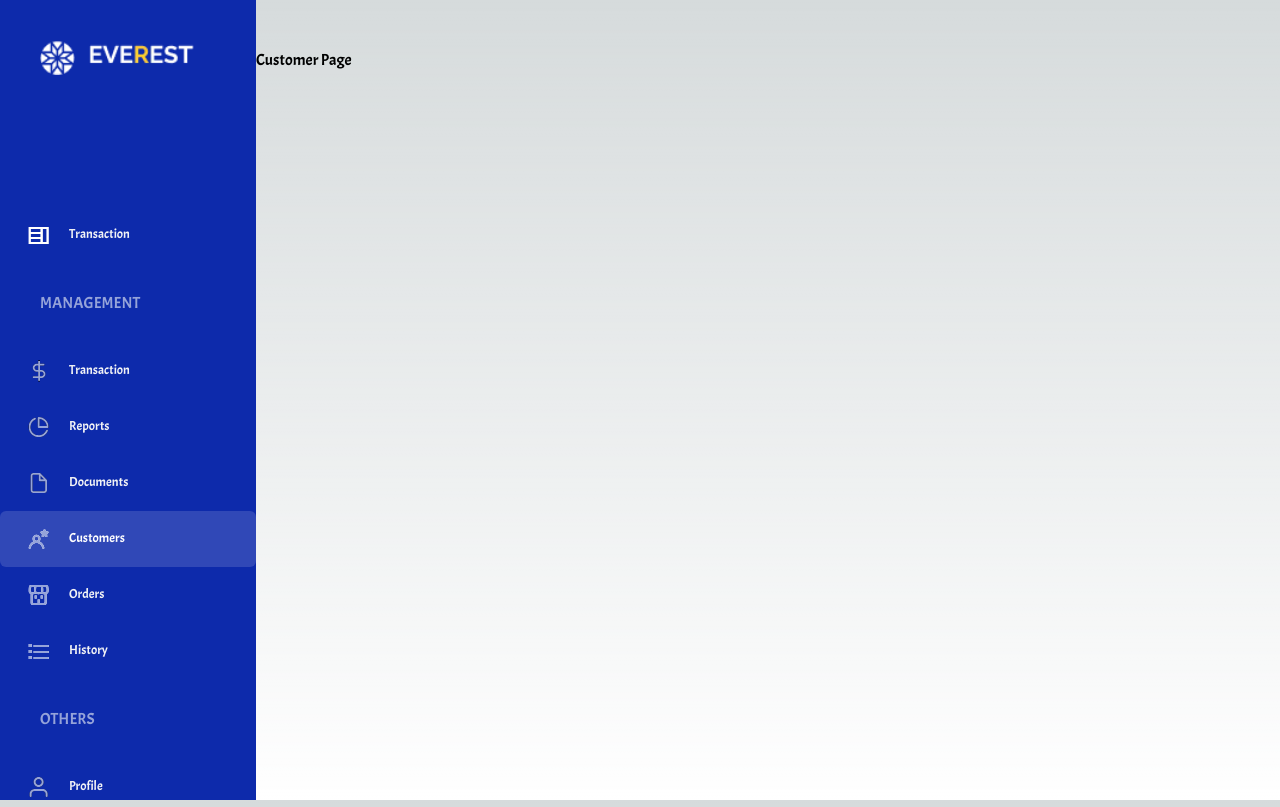
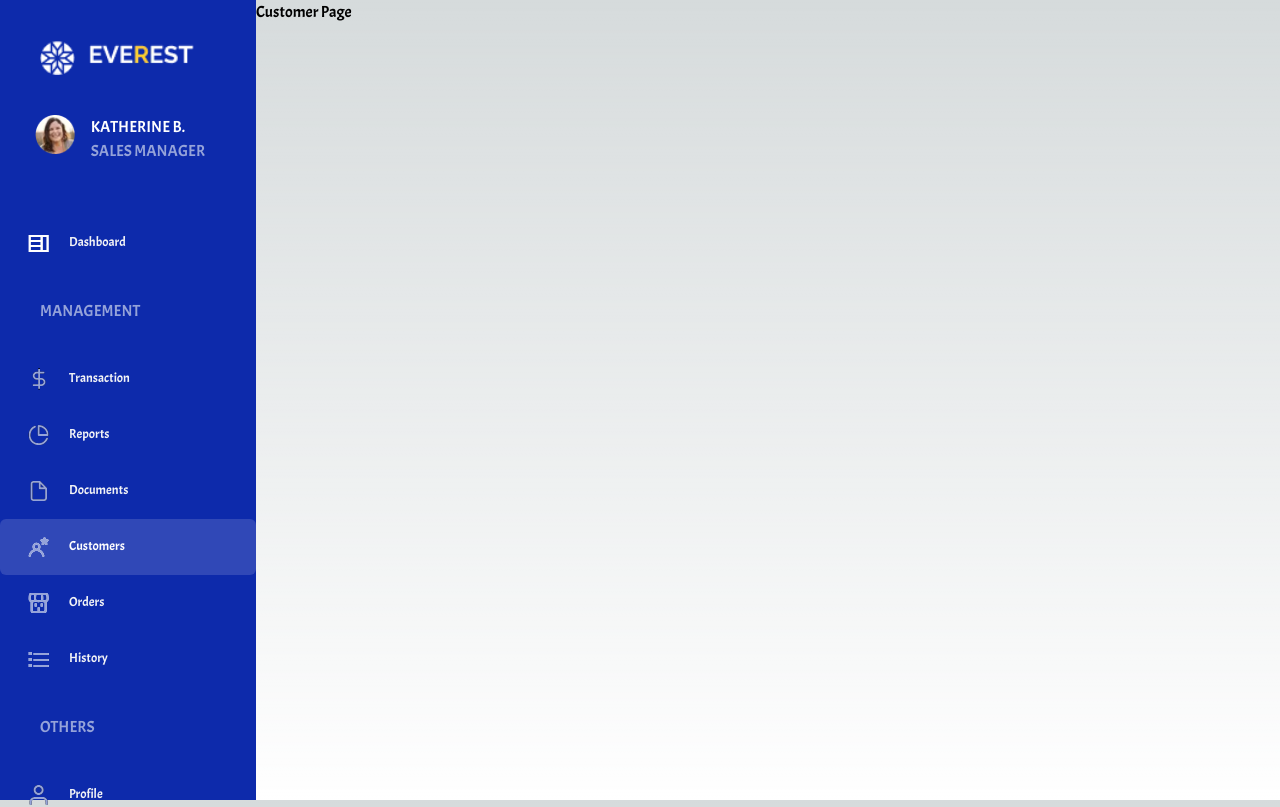
Before and after one commit to Tiennd0502/TestNext, a Next.js app: page /customer in a window 1280 px wide. Shown: the top 807 px of the page. Built offline with nearby package versions, Linux system fonts and the light colour scheme.

Commit message:
Update ui sidebar

```diff
--- a/package.json
+++ b/package.json
@@ -10,6 +10,7 @@
     "prepare": "husky"
   },
   "dependencies": {
+    "clsx": "^2.1.0",
     "next": "14.1.4",
     "react": "^18",
     "react-dom": "^18"
--- /dev/null
+++ b/src/app/(dashboard)/customer/loading.tsx
@@ -0,0 +1,3 @@
+export default function Loading() {
+  return <> Loading.... </>;
+}
--- a/src/app/(dashboard)/layout.tsx
+++ /dev/null
@@ -1,14 +0,0 @@
-import { SideNav } from "@/app/ui/components";
-
-const Layout = ({ children }: { children: React.ReactNode }) => {
-  return (
-    <div className="flex h-screen flex-col md:flex-row ">
-      <div className="w-full flex-none md:w-64 bg-bgNavColor">
-        <SideNav />
-      </div>
-      <div className="flex-grow w-pageScreen py-12">{children}</div>
-    </div>
-  );
-};
-
-export default Layout;
--- a/src/app/layout.tsx
+++ b/src/app/layout.tsx
@@ -1,6 +1,7 @@
 import type { Metadata } from "next";
 import "@/app/globals.css";
 import { acme } from "@/app/ui/fonts";
+import { SideBar } from "@/app/ui/components";
 
 export const metadata: Metadata = {
   title: "Create Next App",
@@ -14,7 +15,14 @@ export default function RootLayout({
 }>) {
   return (
     <html lang="en">
-      <body className={`${acme} antialiased`}>{children}</body>
+      <body className={`${acme} antialiased`}>
+        <div className="flex h-screen flex-col md:flex-row ">
+          <div className="w-full flex-none md:w-64 bg-bgNavColor">
+            <SideBar />
+          </div>
+          <div className="flex-grow w-pageScreen ">{children}</div>
+        </div>
+      </body>
     </html>
   );
 }
--- a/src/app/lib/constants/sidebar.ts
+++ b/src/app/lib/constants/sidebar.ts
@@ -20,7 +20,7 @@ export const SIDE_BAR = [
     name: "",
     subNav: [
       {
-        name: "Transaction",
+        name: "Dashboard",
         href: ROUTES.DASHBOARD,
         icon: DashboardIcon,
       },
--- a/src/app/page.tsx
+++ b/src/app/page.tsx
@@ -6,8 +6,7 @@ export default function Home() {
           Get started by editing&nbsp;
           <code className="font-mono font-bold">src/app/page.tsx</code>
         </p>
-      </div>
-
+       </div>
     </main>
   );
 }
--- /dev/null
+++ b/src/app/ui/components/SideBar/index.tsx
@@ -0,0 +1,32 @@
+// Components
+import Link from "next/link";
+import Image from "next/image";
+import NavLinks from "@/app/ui/components/NavLinks";
+
+// Images
+import { avatar, logo } from "@/public/images";
+
+const SideBar = () => {
+  return (
+    <div className="flex h-full flex-col ">
+      <Link href="/" title="Dashboard Page" className="px-3 py-10 md:px-10">
+        <Image priority src={logo} width={213} height={46} alt="everest" />
+      </Link>
+      <div className="flex justify-center  cursor-pointer">
+        <div>
+          <Image priority src={avatar} width={40} height={40} alt="avatar" />
+        </div>
+        <div className="px-4 uppercase">
+          <p className="text-white">Katherine B.</p>
+          <p className="text-blue-100">Sales Manager</p>
+        </div>
+      </div>
+      <div className="flex grow flex-row justify-between py-6 md:flex-col">
+        <NavLinks />
+        <div className="hidden h-auto w-full grow rounded-md md:block" />
+      </div>
+    </div>
+  );
+};
+
+export default SideBar;
--- a/src/app/ui/components/SideNav/index.tsx
+++ /dev/null
@@ -1,23 +0,0 @@
-// Components
-import Link from "next/link";
-import Image from "next/image";
-import NavLinks from "@/app/ui/components/NavLinks";
-
-// Images
-import logo from "@/public/images/logo.webp";
-
-const SideNav = () => {
-  return (
-    <div className="flex h-full flex-col ">
-      <Link href="/" title="Dashboard Page" className="px-3 py-10 md:px-10">
-        <Image priority src={logo} width={213} height={46} alt="e-studies" />
-      </Link>
-      <div className="flex grow flex-row justify-between py-16 md:flex-col">
-        <NavLinks />
-        <div className="hidden h-auto w-full grow rounded-md md:block" />
-      </div>
-    </div>
-  );
-};
-
-export default SideNav;
--- a/src/app/ui/components/common/Link/index.tsx
+++ b/src/app/ui/components/common/Link/index.tsx
@@ -1,12 +1,14 @@
 "use client";
 
-import { SVGProps, memo } from "react";
+import { SVGProps } from "react";
+import { memo } from "react";
 import Link from "next/link";
+import clsx from "clsx";
 
 interface IProp {
   isActive: boolean;
   href: string;
-  icon: (props: any) => JSX.Element;
+  icon: (props?: SVGProps<SVGSVGElement>) => JSX.Element;
   name: string;
 }
 
@@ -17,7 +19,15 @@ const NavLink = ({ isActive, href, name, icon: Icon }: IProp) => (
     title={name}>
     <Icon />
     <span
-      className={`hidden text-[13px] md:block ${isActive ? "bg-blue-500 text-white" : "text-gray-100"}`}>
+      className={clsx(
+        "hidden text-[13px] md:block",
+        {
+          "bg-blue-500 text-white": isActive,
+        },
+        {
+          "text-gray-100": !isActive,
+        },
+      )}>
       {name}
     </span>
   </Link>
--- a/src/app/ui/components/index.ts
+++ b/src/app/ui/components/index.ts
@@ -1,2 +1,2 @@
-export { default as SideNav } from "./SideNav";
+export { default as SideBar } from "./SideBar";
 export { default as NavLinks } from "./NavLinks";
--- /dev/null
+++ b/src/public/images/index.ts
@@ -0,0 +1,2 @@
+export { default as avatar } from "./avatar.webp";
+export { default as logo } from "./logo.webp";
```
Also changed, not shown: src/public/images/avatar.webp (added), 1 other file (tests, documents, lock files or other folders).
